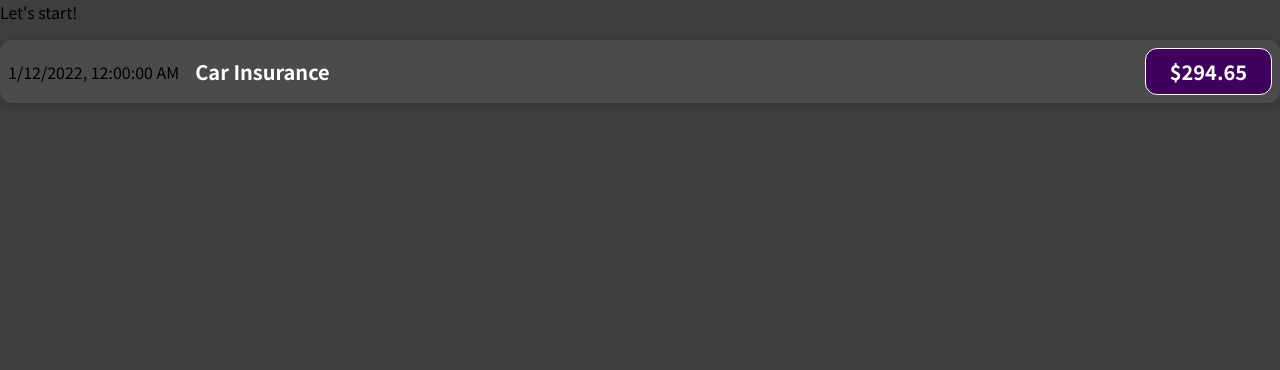
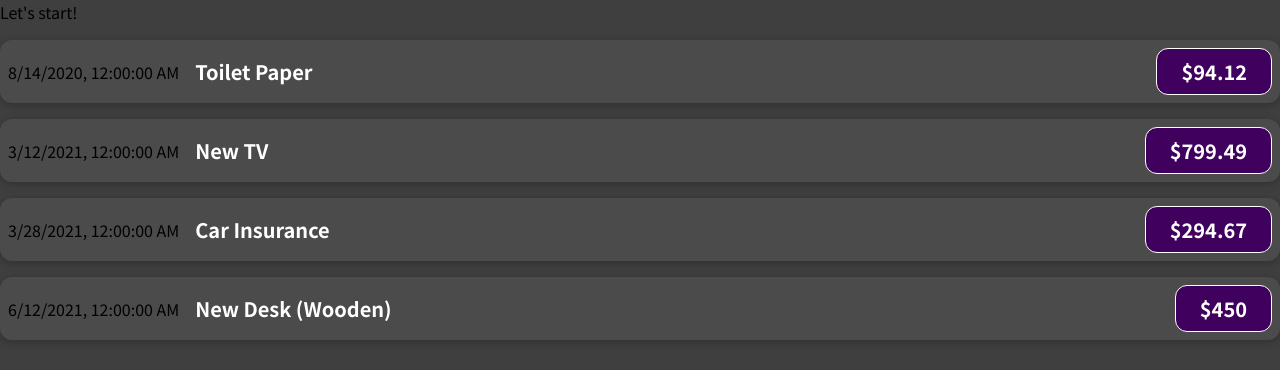
Before and after one commit to mohamedis8890/expense-tracker, a React (Create React App) app: page / in a window 1280 px wide. Shown: the top 370 px of the page. Built offline with nearby package versions, Linux system fonts and the light colour scheme.

Commit message:
ExpenseItem Complete

```diff
--- a/src/App.js
+++ b/src/App.js
@@ -1,12 +1,53 @@
-import ExpenseItem from './components/ExpenseItem';
+import ExpenseItem from "./components/ExpenseItem";
 
-const App = ()=>{
+const App = () => {
+  const expenses = [
+    {
+      id: "e1",
+      title: "Toilet Paper",
+      amount: 94.12,
+      date: new Date(2020, 7, 14),
+    },
+    { id: "e2", title: "New TV", amount: 799.49, date: new Date(2021, 2, 12) },
+    {
+      id: "e3",
+      title: "Car Insurance",
+      amount: 294.67,
+      date: new Date(2021, 2, 28),
+    },
+    {
+      id: "e4",
+      title: "New Desk (Wooden)",
+      amount: 450,
+      date: new Date(2021, 5, 12),
+    },
+  ];
+
   return (
     <div>
-    <div>Let's start!</div>
-    <ExpenseItem />
+      <div>Let's start!</div>
+      <ExpenseItem
+        title={expenses[0].title}
+        date={expenses[0].date}
+        amount={expenses[0].amount}
+      />
+      <ExpenseItem
+        title={expenses[1].title}
+        date={expenses[1].date}
+        amount={expenses[1].amount}
+      />
+      <ExpenseItem
+        title={expenses[2].title}
+        date={expenses[2].date}
+        amount={expenses[2].amount}
+      />
+      <ExpenseItem
+        title={expenses[3].title}
+        date={expenses[3].date}
+        amount={expenses[3].amount}
+      />
     </div>
-  )
-}
+  );
+};
 
 export default App;
--- a/src/components/ExpenseItem.js
+++ b/src/components/ExpenseItem.js
@@ -1,16 +1,13 @@
 import "./ExpenseItem.css";
 
-const ExpenseItem = () => {
-  const expenseDate = new Date(2022, 0, 12);
-  const expenseTitle = "Car Insurance";
-  const expenseAmount = 294.65;
+const ExpenseItem = (props) => {
 
   return (
     <div className="expense-item">
-      <div>{expenseDate.toLocaleString()}</div>
+      <div>{props.date.toLocaleString()}</div>
       <div className="expense-item__description">
-        <h2>{expenseTitle}</h2>
-        <div className="expense-item__price">${expenseAmount}</div>
+        <h2>{props.title}</h2>
+        <div className="expense-item__price">${props.amount}</div>
       </div>
     </div>
   );
```
